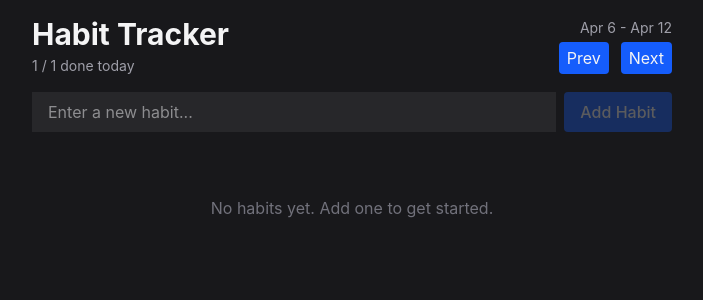
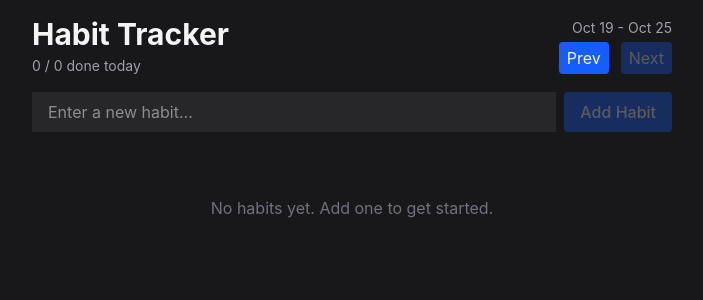
Before and after one commit to EScott-LL10T/habit-tracker, a React (Vite) app: page / in a window 1280 px wide. Shown: the top 300 px of the page, without its empty margins (288-991 px from the left). Built offline with nearby package versions, Linux system fonts and the light colour scheme.

Commit message:
completed the interactivity across the header allow for the cycling of previous dates and back to current week and updated / done today so it works based on number of habits.

```diff
--- a/src/App.tsx
+++ b/src/App.tsx
@@ -2,16 +2,27 @@ import { Header } from "./components/Header";
 import { HabitForm } from "./components/HabitForm";
 import { HabitList } from "./components/HabitList";
 import { HabitProvider } from "./context/HabitProvider";
+import { addWeeks, eachDayOfInterval, endOfWeek, startOfWeek } from "date-fns";
+import { useState } from "react";
 
 
 
 export default function App(){
+  const [weekOffset, setWeekOffset] = useState(0)
 
+  const week = addWeeks(new Date(), weekOffset)
+  const visibleDates = eachDayOfInterval({
+      start: startOfWeek(week, { weekStartsOn: 1 }),
+      end: endOfWeek(week, { weekStartsOn: 1 })
+  })
 
   return (
   <div className = "max-w-2xl mx-auto p-4 flex flex-col gap-4">
       <HabitProvider>
-      <Header />
+      <Header visibleDates={visibleDates}
+       onPrev={() => setWeekOffset(o => o - 1)}
+       onNext={() => setWeekOffset(o => o + 1)}
+      />
       <HabitForm />
       <HabitList />
       </HabitProvider>
--- a/src/components/Header.tsx
+++ b/src/components/Header.tsx
@@ -1,17 +1,37 @@
+import { isToday, format } from "date-fns";
+import { useHabits } from "../context/useHabits";
 import { Button } from "./Button";
 
-export function Header(){
+type HeaderProps = {
+  visibleDates: Date[]
+  onPrev: () => void
+  onNext: () => void
+}
+
+export function Header({ visibleDates, onPrev, onNext }: HeaderProps){
+  const {habits} = useHabits()
+
+  const doneToday = habits.filter(h =>
+    h.completions.some(c => isToday(c))
+  )
+  const dateRange = `${format(visibleDates[0], 'MMM d')} - ${format(visibleDates[visibleDates.length - 1], 'MMM d')}`
+
   return(
     <header className = "flex items-center justify-between">
       <div className = "flex flex-col gap-1">
         <h1 className = "text-3xl font-bold">Habit Tracker</h1>
-        <span className = "text-zinc-400 text-sm">1 / 1 done today</span>
+        <span className = "text-zinc-400 text-sm">{doneToday.length} / {habits.length} done today</span>
       </div>
       <div className = "flex flex-col gap-1 items-end">
-        <span className = "text-zinc-400 text-sm">Apr 6 - Apr 12</span>
+        <span className = "text-zinc-400 text-sm">{dateRange}</span>
         <div className = "flex items-center gap-3">
-          <Button>Prev</Button>
-          <Button>Next</Button>
+          <Button onClick={onPrev}>Prev</Button>
+          <Button
+            onClick={onNext}
+            disabled = {visibleDates.some(d => isToday(d))}
+          >
+            Next
+          </Button>
         </div>
       </div>
     </header>
```
